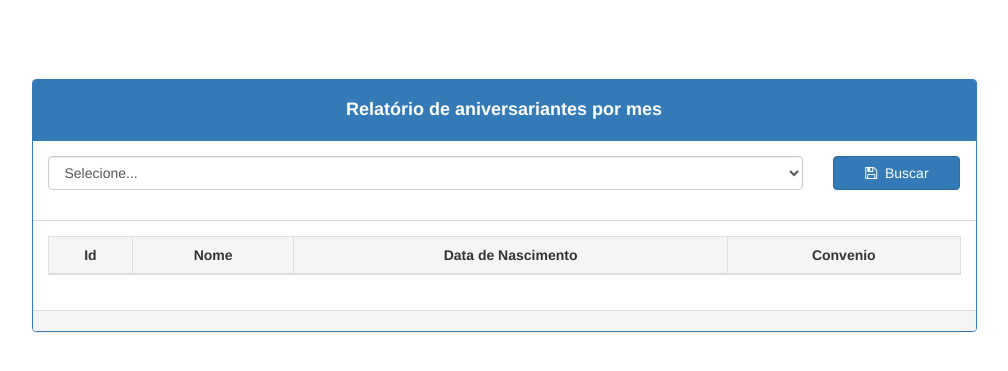
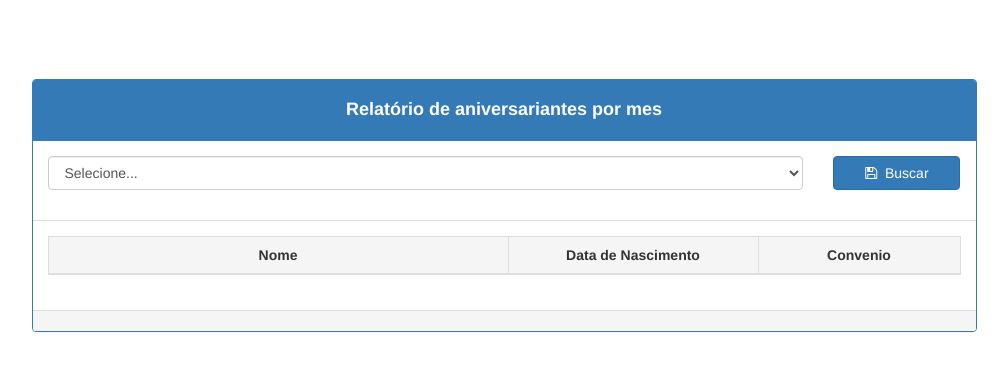
Before and after one commit to simonemoraes/aniversariantes, a CodeIgniter app: the page made by application/views/cadastro/relatorio.php in a window 1280 px wide. Shown: the part 71-442 px from the top of the page, without its empty margins (136-1144 px from the left). Run offline with CodeIgniter, Linux system fonts and the light colour scheme; lists and menus that the app fills with data are empty.

Commit message:
Pequenos ajustes no layout

```diff
--- a/application/views/cadastro/cadastro_de_aniversariantes.php
+++ b/application/views/cadastro/cadastro_de_aniversariantes.php
@@ -72,7 +72,7 @@
                     <table class="table table-bordered" id="tabelaClientes">
                         <thead style="background-color: #f5f5f5;">
                             <tr class="text-center">
-                                <th class="text-center">Id</th>
+                                <th class="text-center" hidden='hidden'>Id</th>
                                 <th class="text-center">Nome</th>
                                 <th class="text-center">Data de Nascimento</th>
                                 <th class="text-center">Convenio</th>
@@ -82,7 +82,7 @@
 
                             <?php if ($aniversariantes == NULL) : ?>
                                 <tr>
-                                    <td id="id"></td>
+                                    <td id="id" hidden='hidden'></td>
                                     <td id="nome"></td>
                                     <td id="dt_nasc"></td>
                                     <td id="convenio"></td>
@@ -90,7 +90,7 @@
                             <?php else : ?>
                                 <?php foreach ($aniversariantes as $value): ?>
                                     <tr>
-                                        <td class="align_td" id="id"><?= $value['id'] ?></td>
+                                        <td class="align_td" id="id" hidden='hidden'><?= $value['id'] ?></td>
                                         <td class="align_td" id="nome"><?= $value['nome'] ?></td>
                                         <td class="align_td" id="dt_nasc"><?= dataMysqlParaPtBr($value['dt_nasc']) ?></td>
                                         <td class="align_td" id="convenio"><?= $value['convenio'] ?></td>
--- a/application/views/cadastro/relatorio.php
+++ b/application/views/cadastro/relatorio.php
@@ -49,9 +49,9 @@
                     <table class="table table-bordered" id="tabelaClientes">
                         <thead style="background-color: #f5f5f5;">
                             <tr class="text-center">
-                                <th class="text-center">Id</th>
-                                <th class="text-center">Nome</th>
-                                <th class="text-center">Data de Nascimento</th>
+                                <th class="text-center" hidden='hidden'>Id</th>
+                                <th class="text-center" style="width: 460px;">Nome</th>
+                                <th class="text-center" style="width: 250px;">Data de Nascimento</th>
                                 <th class="text-center">Convenio</th>
                             </tr>
                         </thead>
--- a/js/jscript.js
+++ b/js/jscript.js
@@ -115,7 +115,7 @@ $('#btn_buscar').click(function () {
 
         if (dados !== 'vazio') {
             $.each(dados, function (i, item) {
-                html_td = html_td + "<tr><td class='align_td'>" + item.id + "</td>";
+                html_td = html_td + "<tr><td hidden='hidden' class='align_td'>" + item.id + "</td>";
                 html_td = html_td + "<td class='align_td'>" + item.nome + "</td>";
                 html_td = html_td + "<td class='align_td'>" + item.dt_nasc + "</td>";
                 html_td = html_td + "<td class='align_td'>" + item.convenio + "</td></tr>";
```
